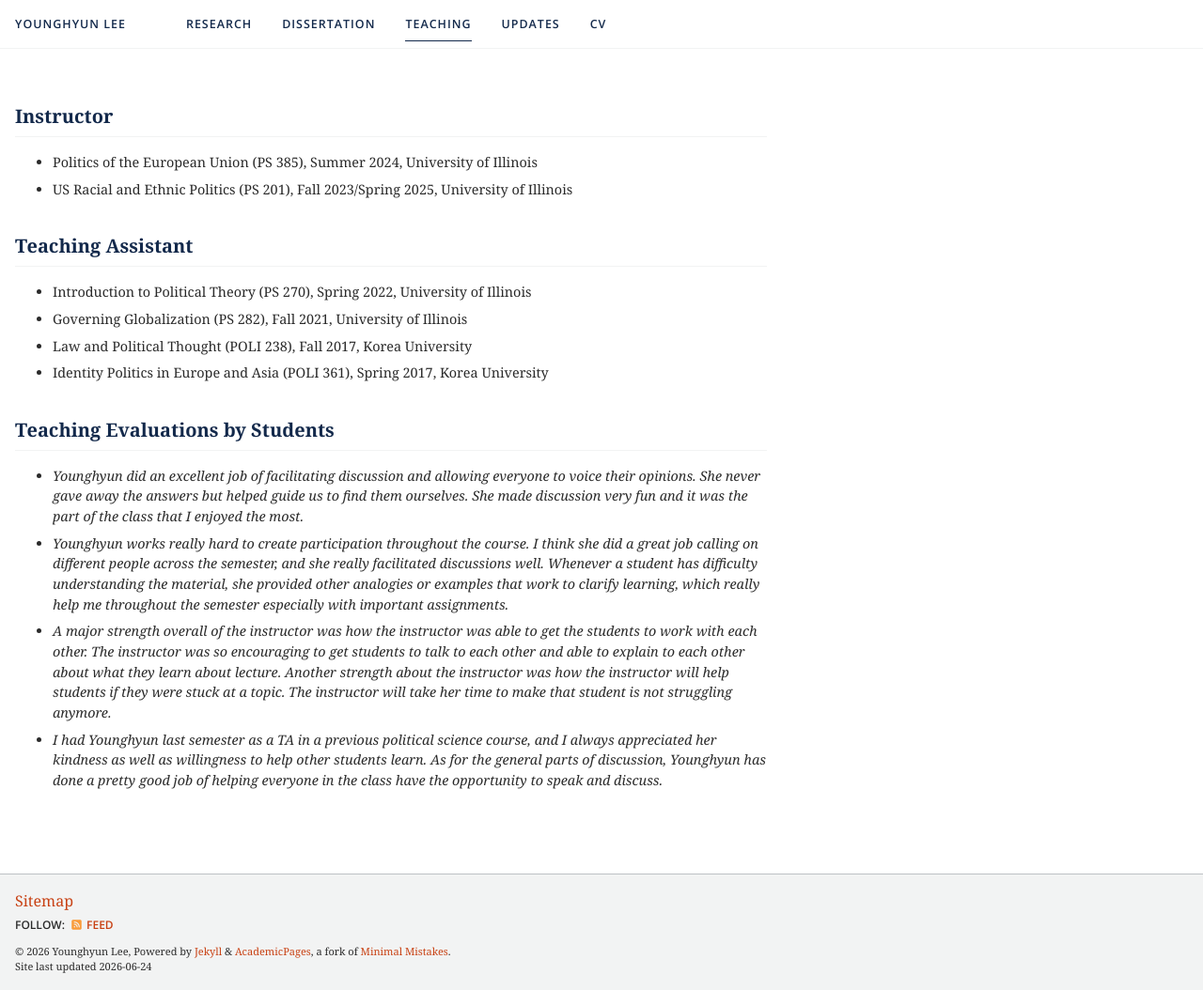
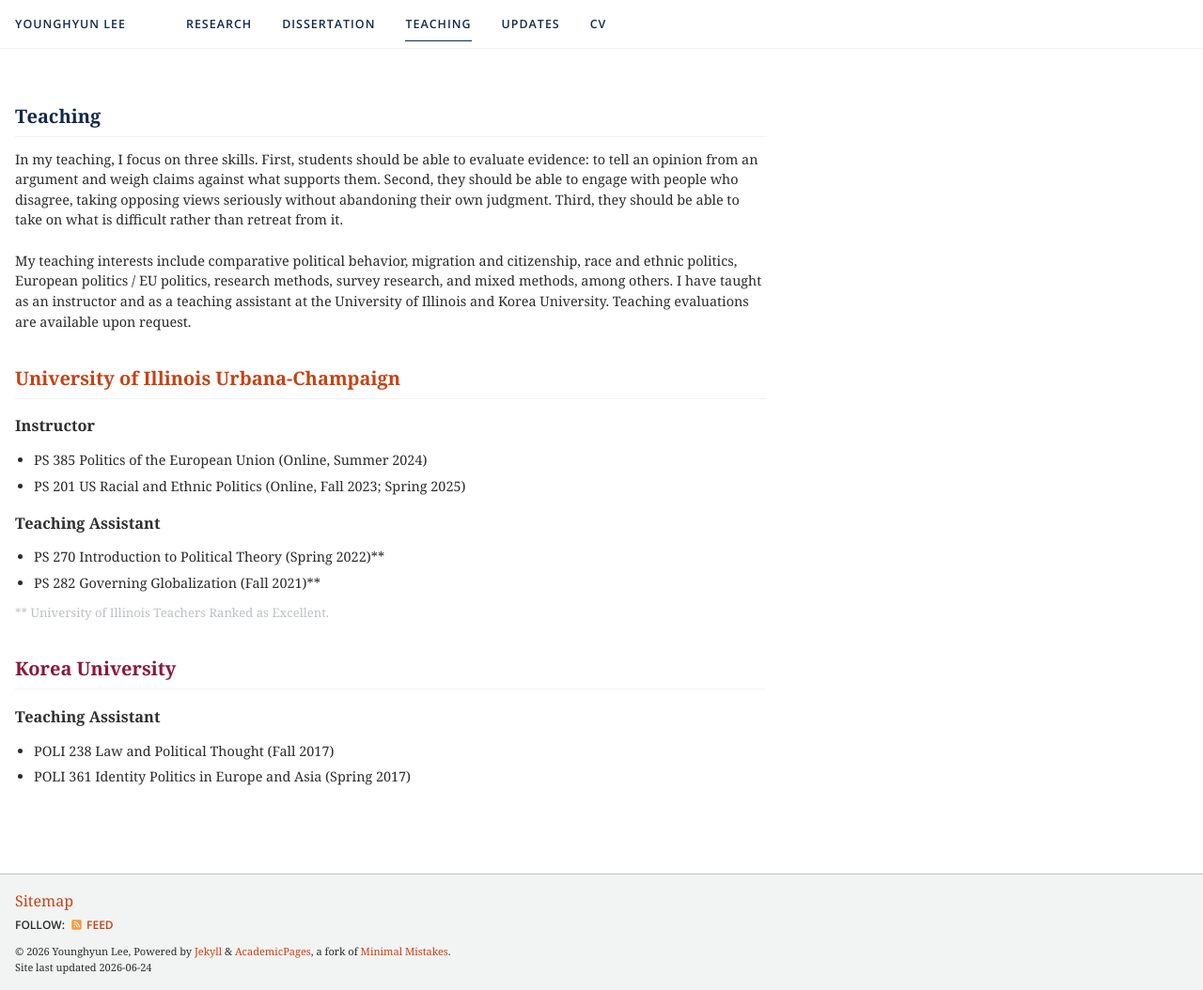
Before and after one commit to younghyunlee52/Website, a Jekyll site: the page built from _pages/teaching.md, in a window 1280 px wide and 1054 px high. Shown: the whole window at 94% size. Built offline with Jekyll 4.4.1, drawn with Linux system fonts in a browser that asks for light colours; a script bundle is joined from its source files by our own code; library files that are not in the unit come from our copies.

Commit message:
teaching

```diff
--- a/_pages/teaching.md
+++ b/_pages/teaching.md
@@ -6,24 +6,35 @@ author_profile: false
 show_title: false
 page_class: teaching-page
 ---
+## Teaching
 
-## Instructor
+In my teaching, I focus on three skills. First, students should be able to evaluate evidence:
+to tell an opinion from an argument and weigh claims against what supports them.
+Second, they should be able to engage with people who disagree, taking opposing views seriously without abandoning their own judgment.
+Third, they should be able to take on what is difficult rather than retreat from it.
 
-* Politics of the European Union (PS 385), Summer 2024, University of Illinois
-* US Racial and Ethnic Politics (PS 201), Fall 2023/Spring 2025, University of Illinois
+My teaching interests include comparative political behavior, migration and citizenship, race and ethnic politics,
+European politics / EU politics, research methods, survey research, and mixed methods, among others.
+I have taught as an instructor and as a teaching assistant at the University of Illinois and Korea University.
+Teaching evaluations are available upon request.
 
+## <span class="teaching-institution teaching-institution--illinois">University of Illinois Urbana-Champaign</span>
 
-## Teaching Assistant
+### Instructor
 
-* Introduction to Political Theory (PS 270), Spring 2022, University of Illinois
-* Governing Globalization (PS 282), Fall 2021, University of Illinois
-* Law and Political Thought (POLI 238), Fall 2017, Korea University
-* Identity Politics in Europe and Asia (POLI 361), Spring 2017, Korea University
+* PS 385 Politics of the European Union (Online, Summer 2024)
+* PS 201 US Racial and Ethnic Politics (Online, Fall 2023; Spring 2025)
 
+### Teaching Assistant
 
-## Teaching Evaluations by Students
+* PS 270 Introduction to Political Theory (Spring 2022)**
+* PS 282 Governing Globalization (Fall 2021)**
 
-* *Younghyun did an excellent job of facilitating discussion and allowing everyone to voice their opinions. She never gave away the answers but helped guide us to find them ourselves. She made discussion very fun and it was the part of the class that I enjoyed the most.*
-* *Younghyun works really hard to create participation throughout the course. I think she did a great job calling on different people across the semester, and she really facilitated discussions well. Whenever a student has difficulty understanding the material, she provided other analogies or examples that work to clarify learning, which really help me throughout the semester especially with important assignments.*
-* *A major strength overall of the instructor was how the instructor was able to get the students to work with each other. The instructor was so encouraging to get students to talk to each other and able to explain to each other about what they learn about lecture. Another strength about the instructor was how the instructor will help students if they were stuck at a topic. The instructor will take her time to make that student is not struggling anymore.*
-* *I had Younghyun last semester as a TA in a previous political science course, and I always appreciated her kindness as well as willingness to help other students learn. As for the general parts of discussion, Younghyun has done a pretty good job of helping everyone in the class have the opportunity to speak and discuss.*
+<p class="teaching-footnote">** University of Illinois Teachers Ranked as Excellent.</p>
+
+## <span class="teaching-institution teaching-institution--korea">Korea University</span>
+
+### Teaching Assistant
+
+* POLI 238 Law and Political Thought (Fall 2017)
+* POLI 361 Identity Politics in Europe and Asia (Spring 2017)
--- a/_sass/layout/_page.scss
+++ b/_sass/layout/_page.scss
@@ -334,6 +334,50 @@
   text-justify: auto;
 }
 
+.teaching-page .page__content,
+.teaching-page .page__content p,
+.teaching-page .page__content li {
+  text-align: left;
+  text-justify: auto;
+}
+
+.teaching-page .page__content > p {
+  margin-bottom: 1.35rem;
+}
+
+.teaching-page .page__content > h3 {
+  margin-top: 1.2rem;
+  margin-bottom: 0.45rem;
+  color: #2F2F2F;
+  font-size: 1.02em;
+  font-weight: 600;
+}
+
+.teaching-page .teaching-institution--illinois {
+  color: #C84113;
+}
+
+.teaching-page .teaching-institution--korea {
+  color: #8C173B;
+}
+
+.teaching-page .page__content > ul {
+  margin-bottom: 1.15rem;
+  padding-left: 1.25rem;
+}
+
+.teaching-page .page__content > ul li {
+  margin-bottom: 0.38rem;
+}
+
+.teaching-page .teaching-footnote {
+  margin-top: -0.45rem;
+  margin-bottom: 1.6rem;
+  font-size: 0.82em;
+  color: var(--global-text-color-light);
+  text-align: right;
+}
+
 .research-page .research-publications {
   padding-left: 1.3rem;
   margin: 0 0 1.75rem;
@@ -418,6 +462,19 @@
   list-style: none;
   font-weight: 400;
   text-decoration: none !important;
+}
+
+.research-page .research-entry__pdf-placeholder {
+  display: inline-flex;
+  align-items: center;
+  margin-left: 0.62rem;
+  color: #C84113;
+  font-size: 0.9em;
+  vertical-align: baseline;
+}
+
+.research-page .research-entry__pdf-placeholder i {
+  font-size: 0.82em;
 }
 
 .research-page .research-entry__summary::-webkit-details-marker {
```
Also changed, not shown: _pages/research.md (+9 -9 lines).
